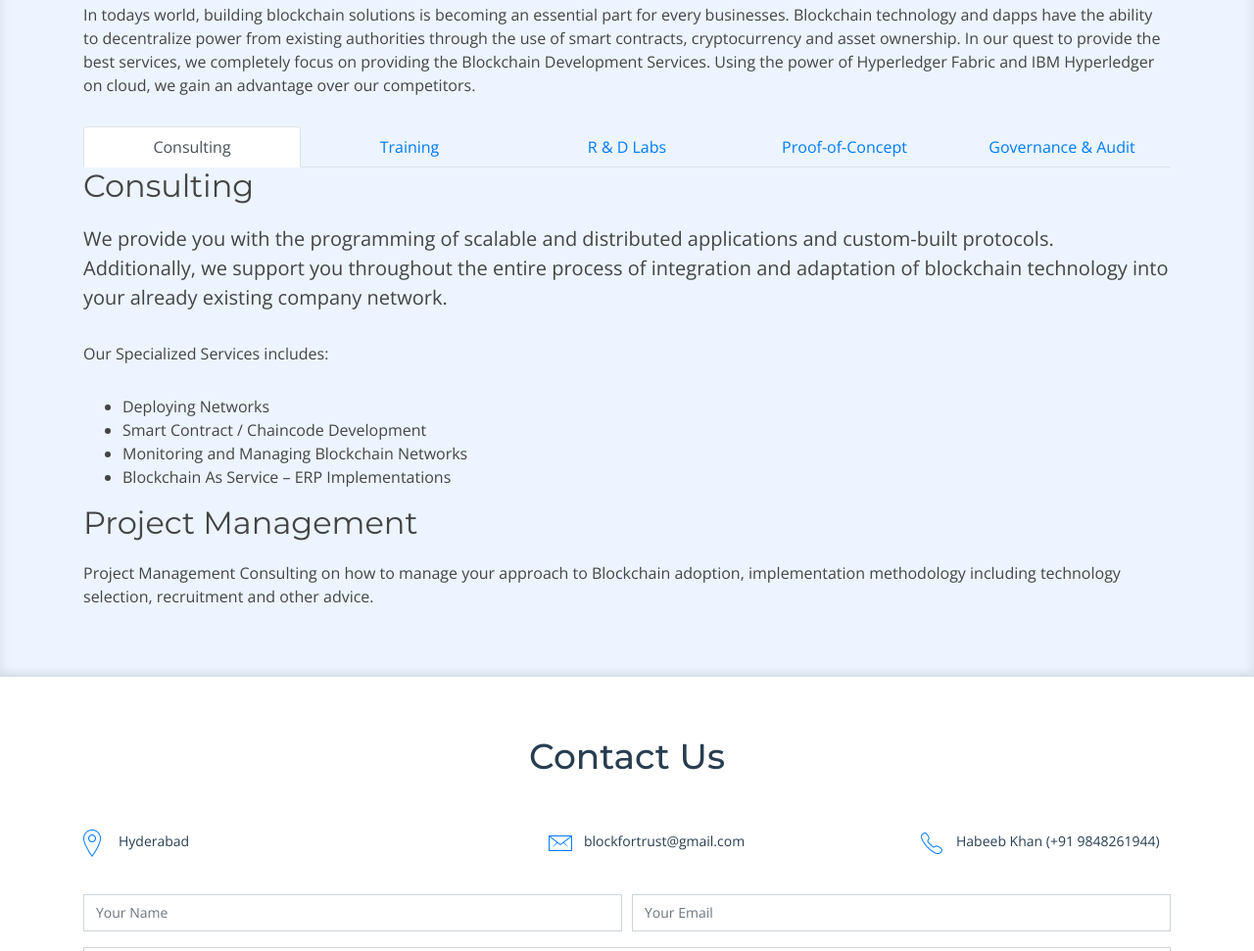
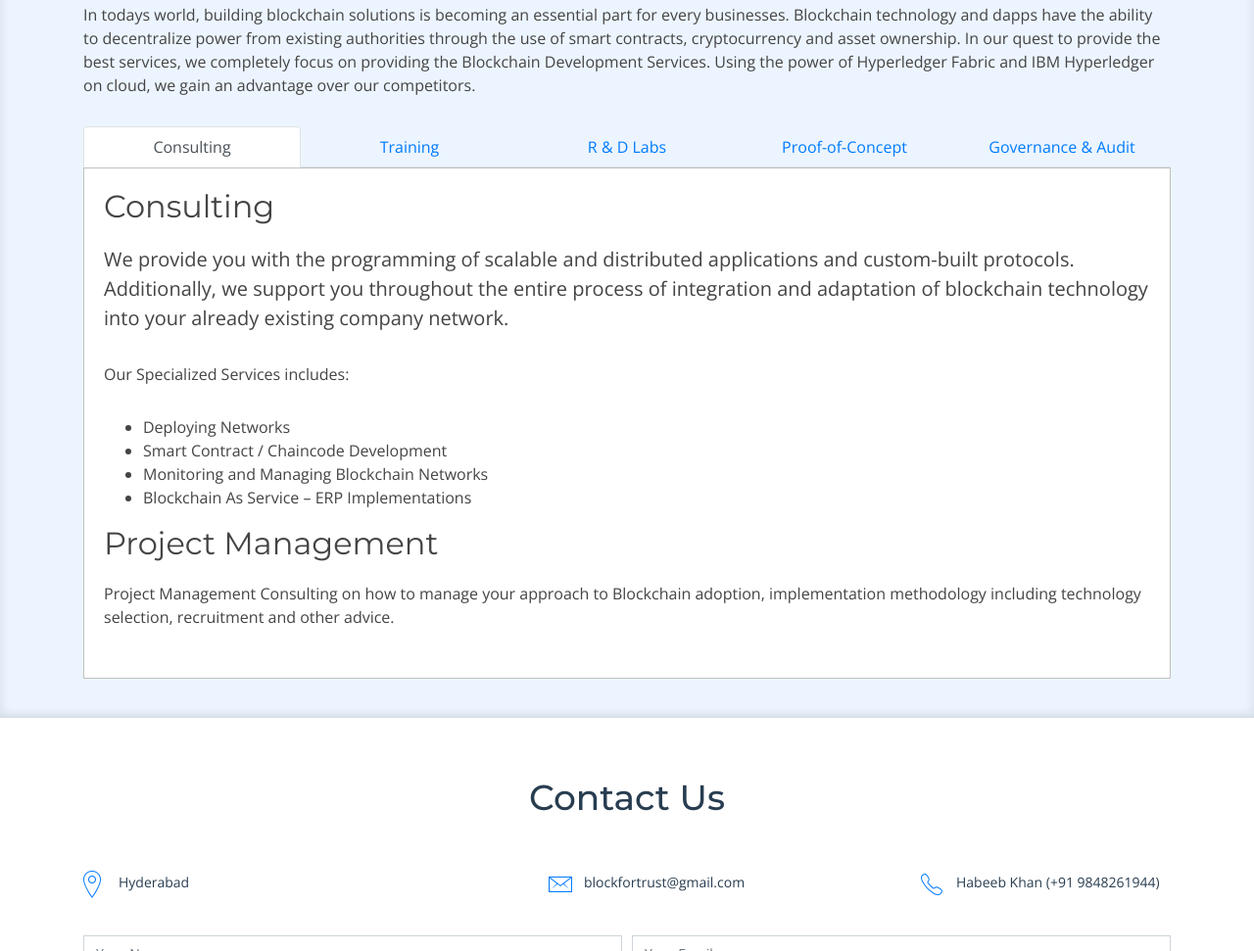
Before and after one commit to nanisastra/BFT, a plain HTML site: page index.html in a window 1280 px wide. Shown: the part 1572-2543 px from the top of the page at 98% size. Drawn offline with nearby package versions, Linux system fonts and the light colour scheme; files whose address does not match are found by name.

Commit message:
css class update

```diff
--- a/css/style.css
+++ b/css/style.css
@@ -1,10 +1,3 @@
-/*
-  Theme Name: NewBiz
-  Theme URL: https://bootstrapmade.com/newbiz-bootstrap-business-template/
-  Author: BootstrapMade.com
-  License: https://bootstrapmade.com/license/
-*/
-
 /*--------------------------------------------------------------
 # General
 --------------------------------------------------------------*/
@@ -1411,3 +1404,9 @@ h6 {
     padding: 100px 0 20px 0;
   }
 }
+
+.tab-pane {
+  padding: 20px;
+  background: #FFFFFF;
+  border:1px solid #c0c0c0;
+}
```
